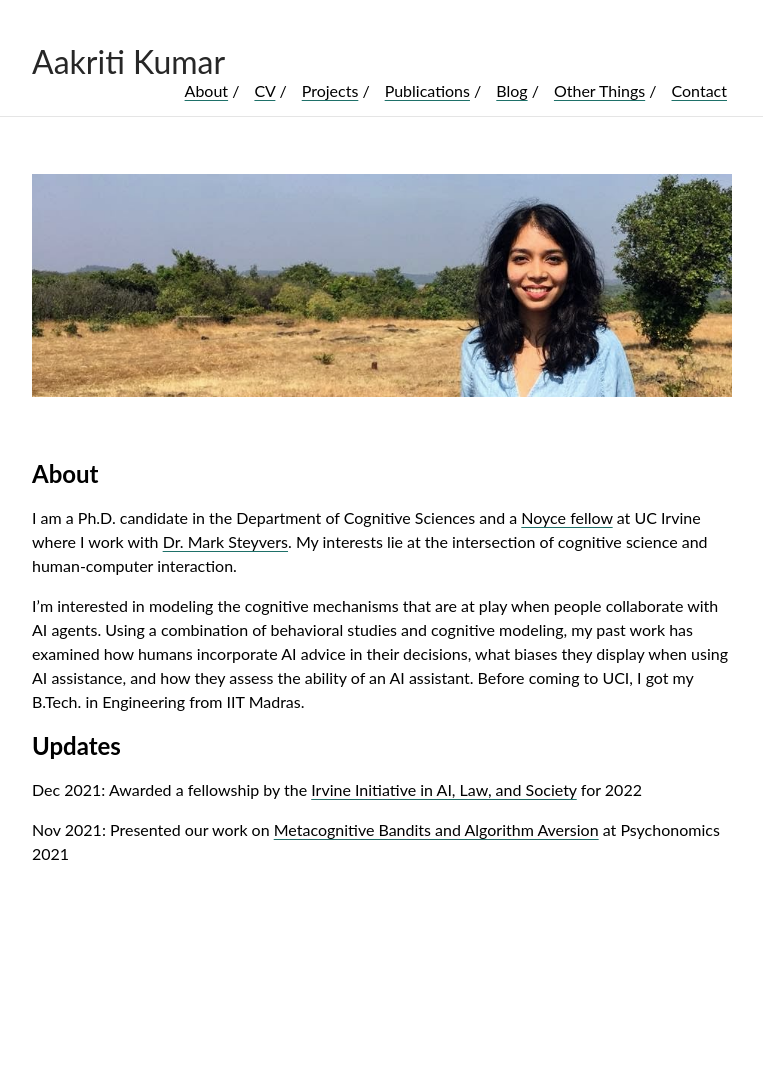
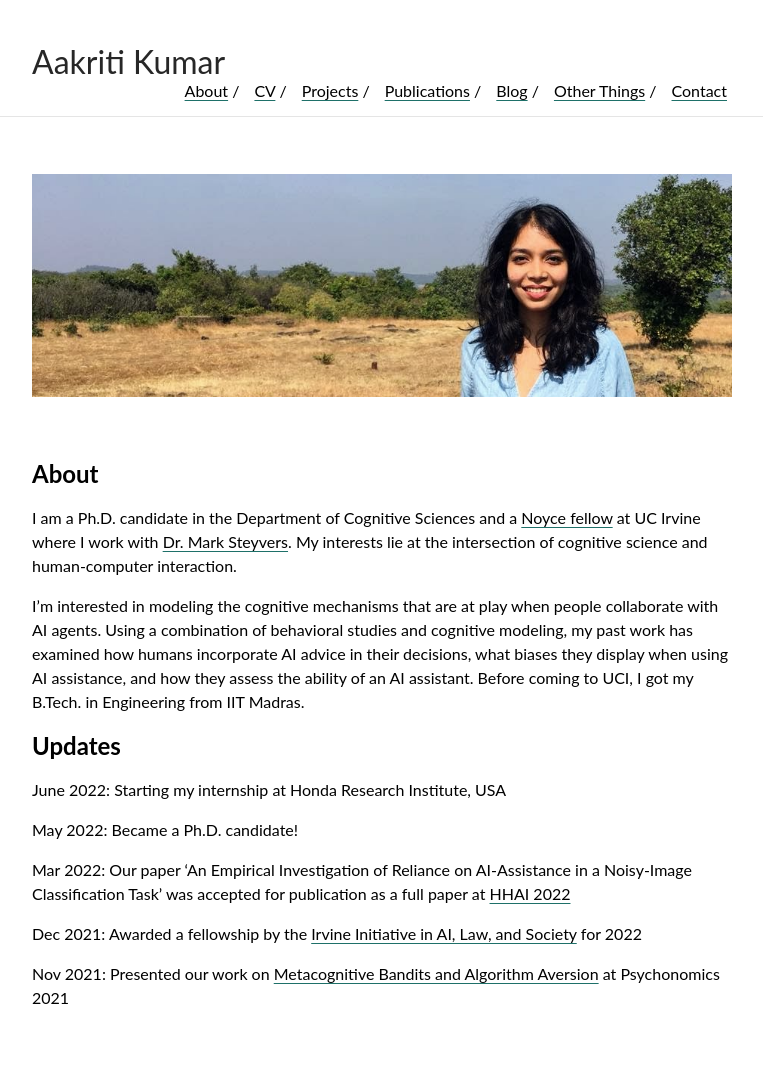
Before and after one commit to aakriti1kumar/aakriti1kumar.github.io, a Jekyll site: the page built from index.md, in a window 1280 px wide. Shown: the whole page, without its empty margins (258-1021 px from the left). Built offline with Jekyll 4.4.1, drawn with Linux system fonts in a browser that asks for light colours; our own code applies the rules of GitHub Pages for plain Markdown files; before the commit the page ends 930 px from its top, so only the background shows below that.

Commit message:
Update index.md

```diff
--- a/index.md
+++ b/index.md
@@ -11,7 +11,11 @@ I'm interested in modeling the cognitive mechanisms that are at play when people
 
 
 ## Updates
+June 2022: Starting my internship at Honda Research Institute, USA
 
+May 2022: Became a Ph.D. candidate!
+
+Mar 2022: Our paper 'An Empirical Investigation of Reliance on AI-Assistance in a Noisy-Image Classification Task' was accepted for publication as a full paper at [HHAI 2022](https://www.hhai-conference.org/)
 
 Dec 2021:  Awarded a fellowship by the [Irvine Initiative in AI, Law, and Society](https://ucinoyce.org/) for 2022
 
```
